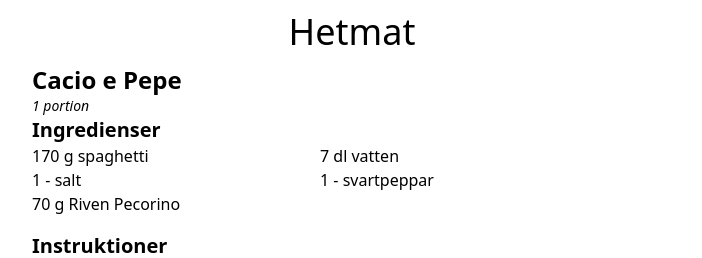
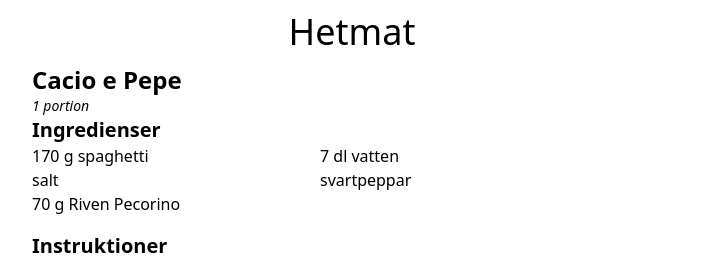
Before and after one commit to westn/Hetmat, a Next.js app: page /cacio-e-pepe in a window 1280 px wide. Shown: the top 258 px of the page, without its empty margins (288-990 px from the left). Built offline with nearby package versions, Linux system fonts and the light colour scheme.

Commit message:
add link to cacio-e-pepe

```diff
--- a/pages/cacio-e-pepe.tsx
+++ b/pages/cacio-e-pepe.tsx
@@ -7,8 +7,8 @@ const unit = "portion";
 const ingredients = [
   [170, "g", "spaghetti"],
   [7, "dl", "vatten"],
-  [1, "-", "salt"],
-  [1, "-", "svartpeppar"],
+  [0, "", "salt"],
+  [0, "", "svartpeppar"],
   [70, "g", "Riven Pecorino"],
 ];
 
--- a/pages/index.tsx
+++ b/pages/index.tsx
@@ -21,6 +21,7 @@ const recipeTitles = [
     title: "Älgköttbullar från Jämtland",
     path: "/algkottbullar-fran-jamtland",
   },
+  { title: "Cacio e Pepe", path: "/cacio-e-pepe" },
 ];
 
 const Home = (): JSX.Element => (
```
